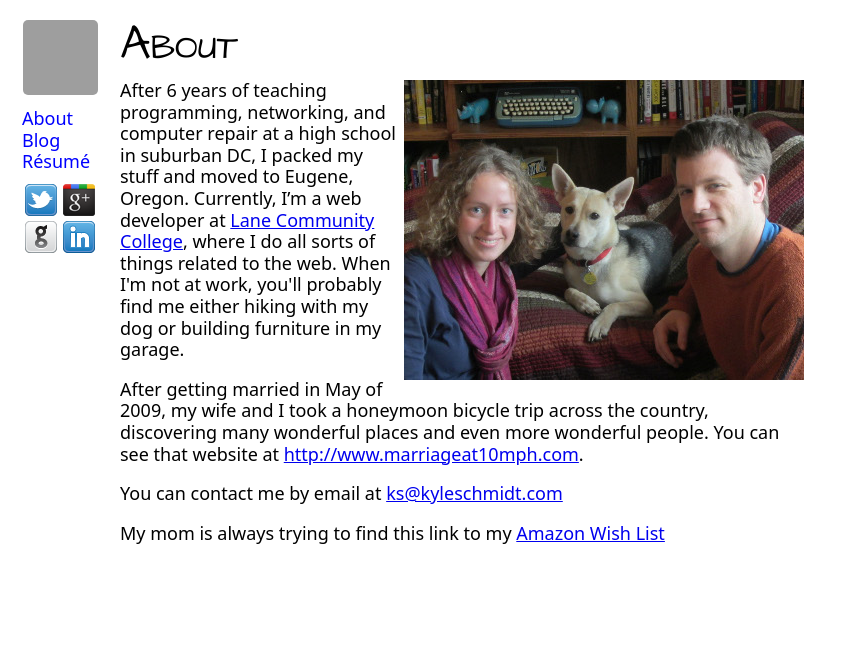
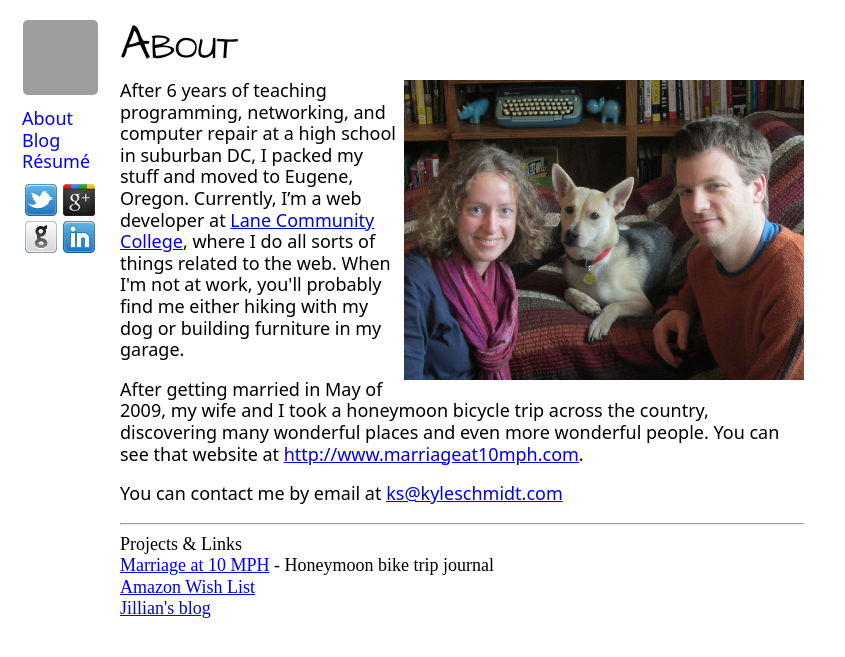
Before and after one commit to krschmidt/krschmidt.github.com, a Jekyll site: the page built from about.html, in a window 1280 px wide, cut to the strip 0-657 px from the top of the page. Shown: the whole strip, without its empty margins (0-845 px from the left). Built offline with Jekyll 4.4.1, drawn with Linux system fonts in a browser that asks for light colours; grey boxes are pictures that could not be loaded.

Commit message:
added some to about

```diff
--- a/about.html
+++ b/about.html
@@ -12,4 +12,12 @@ topTitle: About
 
 <p>You can contact me by email at <a href="mailto:ks@kyleschmidt.com">ks@kyleschmidt.com</a></p>
 
-<p>My mom is always trying to find this link to my <a href="http://amzn.com/w/14XQSILM20RRN">Amazon Wish List</a></p>
+<hr>
+
+<h2>Projects &amp; Links</h2>
+
+<ul>
+    <li><a href="http://marriageat10mph.com">Marriage at 10 MPH</a> - Honeymoon bike trip journal </li>
+    <li><a href="http://amzn.com/w/14XQSILM20RRN">Amazon Wish List</a></li>
+    <li><a href="http://www.jillianschmidt.com">Jillian's blog</a></li>
+</ul>
```
